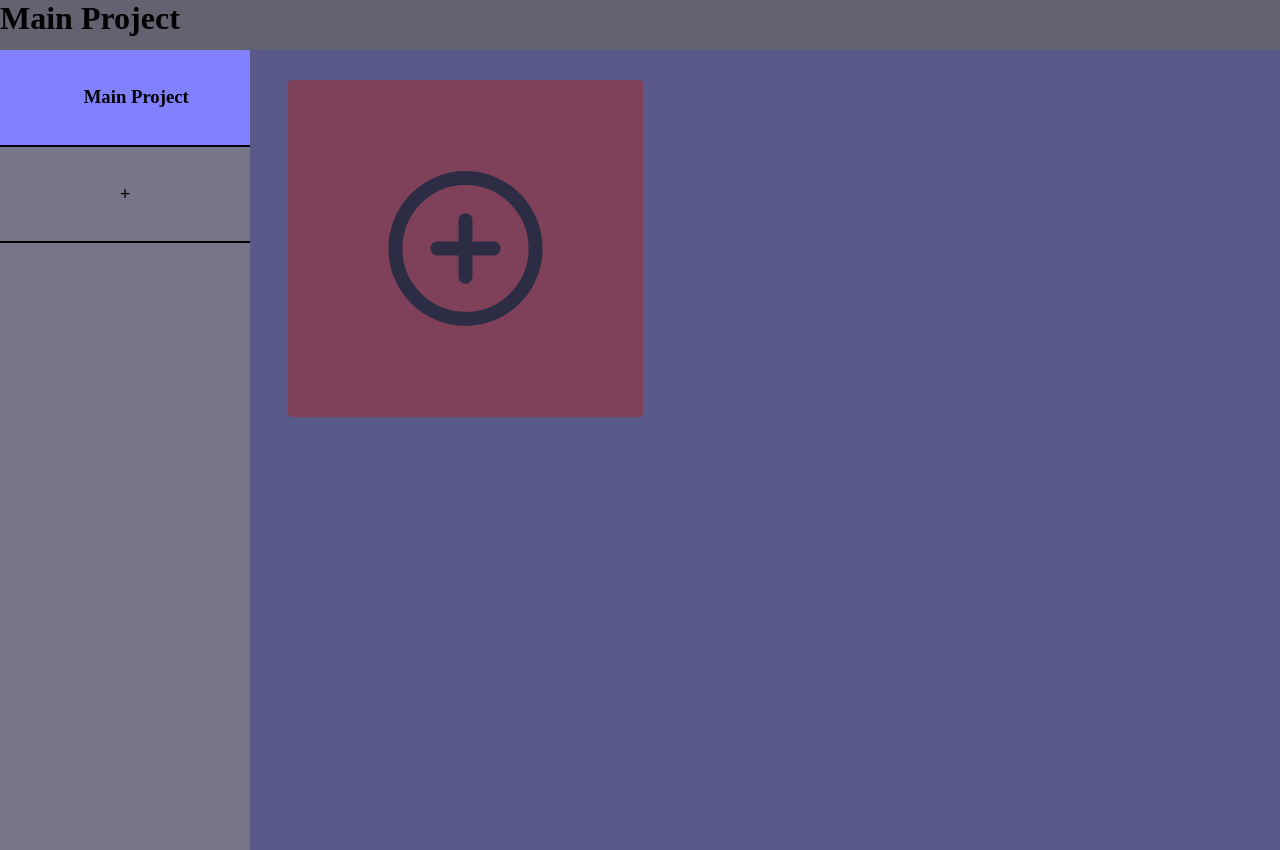
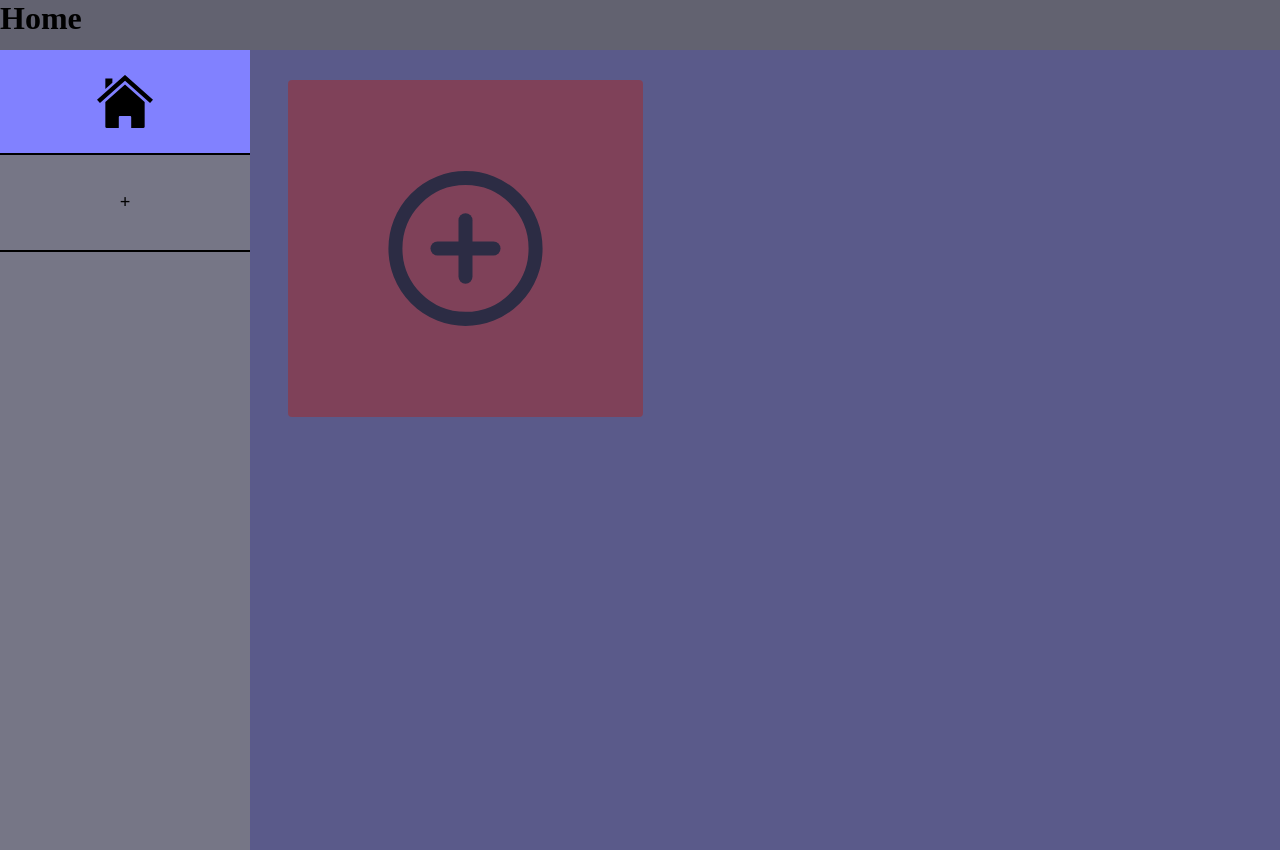
Before and after one commit to seth5124/To-Do-List, a website built with webpack: page src/index.html in a window 1280 px wide. Shown: the top 850 px of the page. Built offline with nearby package versions, Linux system fonts and the light colour scheme.

Commit message:
Added home project

```diff
--- a/src/css/styles.css
+++ b/src/css/styles.css
@@ -141,6 +141,13 @@ content {
 }
 .projectHeader {
     width: 100%;
+    display: flex;
+    justify-content: center;
+    align-items: center;
+}
+.homeIcon{
+    width: 25%;
+    height: 25%;
 }
 .projectEntry {
     display: flex;
--- a/src/js/DB.js
+++ b/src/js/DB.js
@@ -1,4 +1,6 @@
 import { Project } from "./project.js";
+
+let homeProject = new Project('Home');
 
 let projects = {};
 
@@ -14,6 +16,10 @@ export function getProjects() {
   return projects;
 }
 
+export function getHomeProject(){
+  return homeProject;
+}
+
 export function addTaskToProject(project, task) {
   project.addTask(task);
 }
--- a/src/js/Sidebar.js
+++ b/src/js/Sidebar.js
@@ -2,8 +2,9 @@
 
 import { DateCards } from "./DateCards.js";
 import { NewProjectForm } from "./NewProjectForm.js";
-import { getProjects } from "./DB.js";
+import { getProjects,getHomeProject } from "./DB.js";
 import { showPopup } from "./popup.js";
+import homeIcon from '../assets/home.svg';
 
 export function Sidebar() {
   //Creates Sidebar div
@@ -11,6 +12,9 @@ export function Sidebar() {
   sidebar.id = "sideBar";
   let projectList = document.createElement("ul");
   projectList.id = "projectList";
+
+  projectList.appendChild(ProjectEntry(getHomeProject()));
+
 
   /*Pulls each exisitng project and adds an
       entry div to the sidebar with its name*/
@@ -55,12 +59,20 @@ function ProjectEntry(project) {
   });
 
   //Project title div in side bar
+
   let projectHeader = document.createElement("div");
   projectHeader.classList.add("projectHeader");
+  let projectHeaderName;
+  if(project.name == getHomeProject().name){
+    projectHeaderName = document.createElement('img');
+    projectHeaderName.classList.add('homeIcon');
+    projectHeaderName.src = homeIcon;
+  }
+  else{
+    projectHeaderName = document.createElement("h3");
+    projectHeaderName.innerHTML = project.name;
+  }
 
-  //h1 element containing the text of the project title
-  let projectHeaderName = document.createElement("h3");
-  projectHeaderName.innerHTML = project.name;
 
   projectHeader.appendChild(projectHeaderName);
   projectEntry.appendChild(projectHeader);
--- a/src/js/TopBar.js
+++ b/src/js/TopBar.js
@@ -1,4 +1,5 @@
 import { editElement } from "./EditElement.js";
+import { getHomeProject } from "./DB.js";
 
 export function TopBar(project) {
   let topBar = document.createElement("div");
@@ -6,8 +7,8 @@ export function TopBar(project) {
 
   let topBarTitle = document.createElement("h1");
   topBarTitle.classList.add("topBarTitle");
-  let name = project.name;
-  topBarTitle.innerHTML = name;
+  topBarTitle.innerHTML = project.name;
+  if(project.name != getHomeProject().name){
     topBarTitle.addEventListener('dblclick', () =>{
       editElement(topBarTitle, ()=>{
         document.dispatchEvent(new CustomEvent('projectChanged',{detail: project}));
@@ -15,6 +16,9 @@ export function TopBar(project) {
         project.name = newName;
       })
     })
+
+  }
+
   topBar.appendChild(topBarTitle);
 
   return topBar;
--- a/src/js/index.js
+++ b/src/js/index.js
@@ -1,14 +1,13 @@
 import { Project } from "./project.js";
 import { Sidebar } from "./Sidebar.js";
-import { addProject, getProjects } from "./DB.js";
+import { addProject, getProjects,getHomeProject} from "./DB.js";
 import { DateCards } from "./DateCards.js";
 import { TopBar } from "./TopBar.js";
 import "../css/styles.css";
 
-let mainProject = new Project("Main Project");
-addProject(mainProject);
 
-let activeProject = mainProject;
+
+let activeProject = getHomeProject();
 
 let content = document.getElementById("content");
 content.appendChild(TopBar(activeProject));
--- a/webpack.config.js
+++ b/webpack.config.js
@@ -4,7 +4,7 @@ const MiniCssExtractPlugin = require('mini-css-extract-plugin');
 
 module.exports = {
   entry: "./src/js/index.js",
-  mode: "production",
+  mode: "development",
   output: {
     filename: "bundle.js",
     path: path.resolve(__dirname, "dist"),
```
Also changed, not shown: src/assets/home.svg (added). Lines whose indentation alone changed are shown as unchanged.
